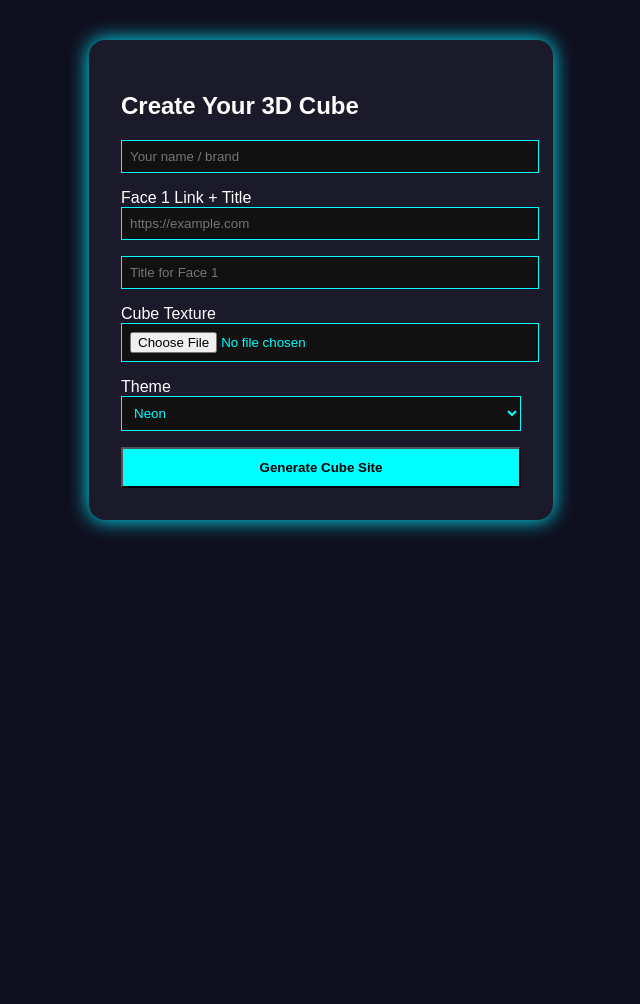
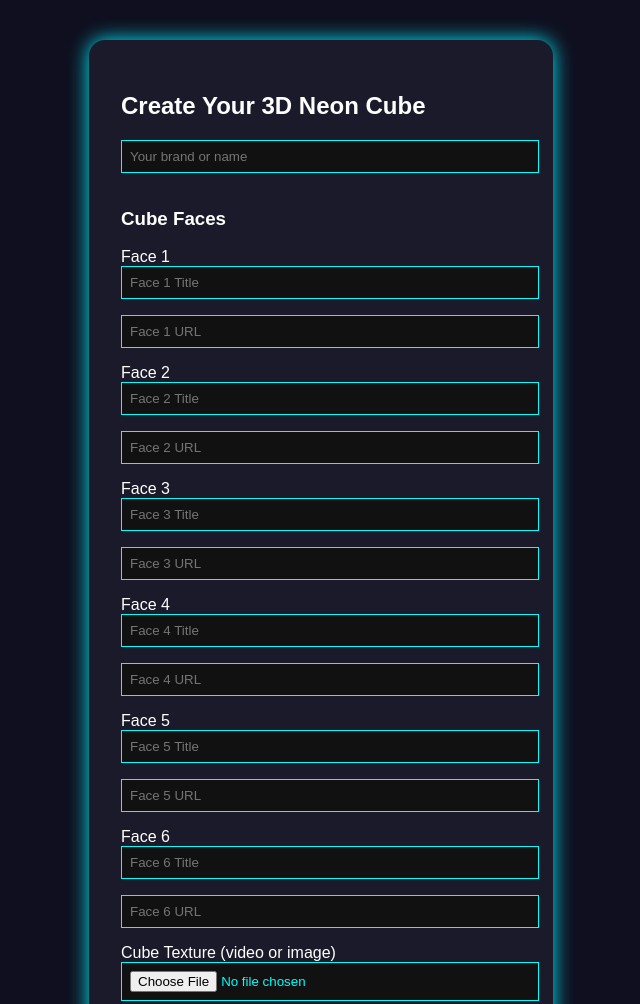
Before and after one commit to EsotericShadow/qubit.io, a plain HTML site: page frontend/index.html in a window 1280 px wide. Shown: the top 1004 px of the page, without its empty margins (319-959 px from the left). Before the commit the page ends 800 px from the top, so only its background shows below. Drawn offline with Linux system fonts and the light colour scheme.

Commit message:
Update index.html

```diff
--- a/frontend/index.html
+++ b/frontend/index.html
@@ -1,20 +1,53 @@
-
+<!-- frontend/index.html -->
 <!DOCTYPE html>
-<html>
+<html lang="en">
 <head>
-  <title>Create Your Neon Cube</title>
+  <meta charset="UTF-8" />
+  <meta name="viewport" content="width=device-width, initial-scale=1.0" />
+  <title>Neon Cube Generator</title>
   <link rel="stylesheet" href="style.css" />
 </head>
 <body>
-  <form id="cubeForm">
-    <h2>Create Your 3D Cube</h2>
-    <input name="username" placeholder="Your name / brand" required />
+  <form id="cubeForm" enctype="multipart/form-data">
+    <h2>Create Your 3D Neon Cube</h2>
+    <input name="username" placeholder="Your brand or name" required />
 
-    <label>Face 1 Link + Title</label>
-    <input name="face1_link" placeholder="https://example.com" required />
-    <input name="face1_title" placeholder="Title for Face 1" required />
+    <!-- Loop through 6 cube faces -->
+    <div class="faces">
+      <h3>Cube Faces</h3>
+      <div class="face" data-face="1">
+        <label>Face 1</label>
+        <input name="face1_title" placeholder="Face 1 Title" required />
+        <input name="face1_link" placeholder="Face 1 URL" required />
+      </div>
+      <div class="face" data-face="2">
+        <label>Face 2</label>
+        <input name="face2_title" placeholder="Face 2 Title" required />
+        <input name="face2_link" placeholder="Face 2 URL" required />
+      </div>
+      <div class="face" data-face="3">
+        <label>Face 3</label>
+        <input name="face3_title" placeholder="Face 3 Title" required />
+        <input name="face3_link" placeholder="Face 3 URL" required />
+      </div>
+      <div class="face" data-face="4">
+        <label>Face 4</label>
+        <input name="face4_title" placeholder="Face 4 Title" required />
+        <input name="face4_link" placeholder="Face 4 URL" required />
+      </div>
+      <div class="face" data-face="5">
+        <label>Face 5</label>
+        <input name="face5_title" placeholder="Face 5 Title" required />
+        <input name="face5_link" placeholder="Face 5 URL" required />
+      </div>
+      <div class="face" data-face="6">
+        <label>Face 6</label>
+        <input name="face6_title" placeholder="Face 6 Title" required />
+        <input name="face6_link" placeholder="Face 6 URL" required />
+      </div>
+    </div>
 
-    <label>Cube Texture</label>
+    <label>Cube Texture (video or image)</label>
     <input type="file" name="texture" accept="video/*,image/*" required />
 
     <label>Theme</label>
@@ -23,20 +56,22 @@
       <option value="hologram">Hologram</option>
     </select>
 
-    <button type="submit">Generate Cube Site</button>
+    <button type="submit">Generate Cube</button>
   </form>
 
   <script>
-    document.getElementById('cubeForm').onsubmit = async (e) => {
+    document.getElementById('cubeForm').addEventListener('submit', async (e) => {
       e.preventDefault();
-      const formData = new FormData(e.target);
-      const res = await fetch('http://localhost:5000/generate', {
+      const form = e.target;
+      const formData = new FormData(form);
+
+      const res = await fetch('/api/generate', {
         method: 'POST',
         body: formData
       });
-      const data = await res.json();
-      alert("Your live cube site is at: " + data.url);
-    };
+      const result = await res.json();
+      alert(`Your cube is live at: https://${result.url}`);
+    });
   </script>
 </body>
 </html>
```
